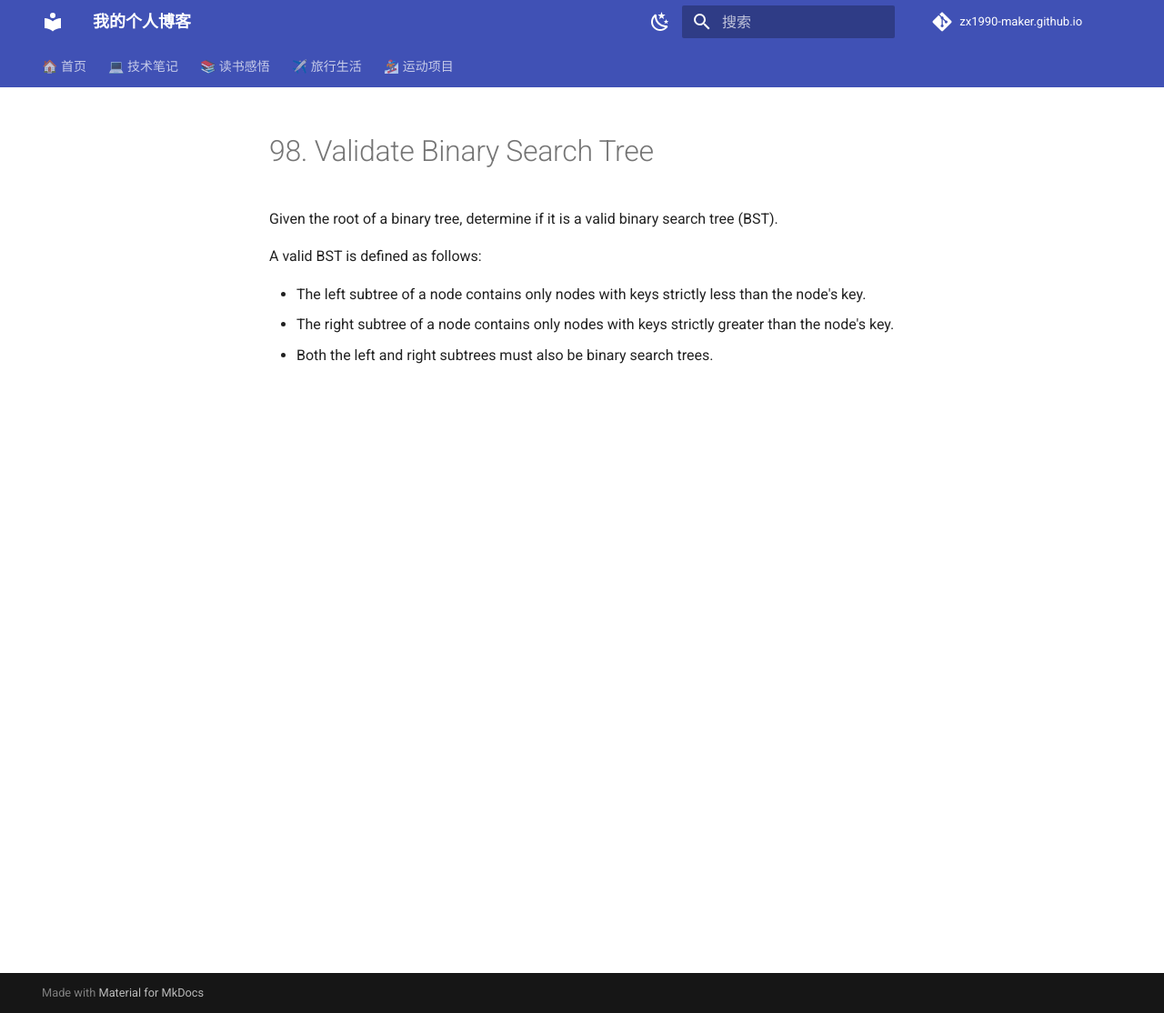
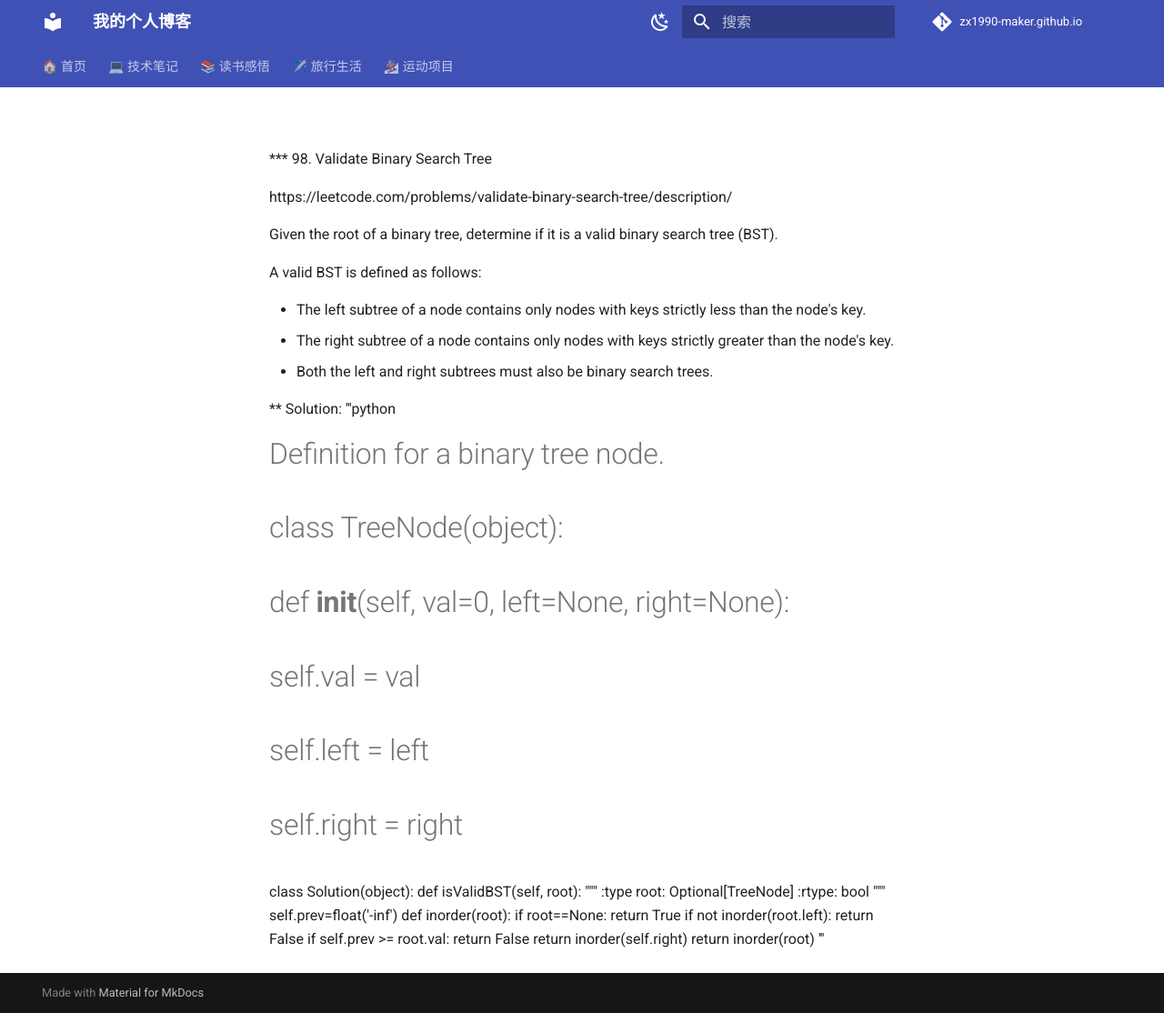
Before and after one commit to zx1990-maker/zx1990-maker.github.io, an MkDocs documentation site: the page built from docs/TECH/Leetcode/98. Validate Binary Search Tree.md, in a window 1280 px wide and 1114 px high. Shown: the whole window at 91% size. Built offline with MkDocs 1.6.1 and Material for MkDocs 9.7.7, drawn with Linux system fonts in a browser that asks for light colours; comment, search, counter and statistics services are not loaded.

Commit message:
Update 98. Validate Binary Search Tree.md

```diff
--- a/docs/TECH/Leetcode/98. Validate Binary Search Tree.md
+++ b/docs/TECH/Leetcode/98. Validate Binary Search Tree.md
@@ -1,3 +1,7 @@
+*** 98. Validate Binary Search Tree
+
+https://leetcode.com/problems/validate-binary-search-tree/description/
+
 Given the root of a binary tree, determine if it is a valid binary search tree (BST).
 
 A valid BST is defined as follows:
@@ -5,3 +9,29 @@ A valid BST is defined as follows:
 * The left subtree of a node contains only nodes with keys strictly less than the node's key.
 * The right subtree of a node contains only nodes with keys strictly greater than the node's key.
 * Both the left and right subtrees must also be binary search trees.
+
+** Solution:
+'''python
+# Definition for a binary tree node.
+# class TreeNode(object):
+#     def __init__(self, val=0, left=None, right=None):
+#         self.val = val
+#         self.left = left
+#         self.right = right
+class Solution(object):
+    def isValidBST(self, root):
+        """
+        :type root: Optional[TreeNode]
+        :rtype: bool
+        """
+        self.prev=float('-inf')
+        def inorder(root):
+          if root==None:
+            return True
+          if not inorder(root.left):
+            return False
+          if self.prev >= root.val:
+            return False
+          return inorder(self.right)
+        return inorder(root)
+  '''
```
